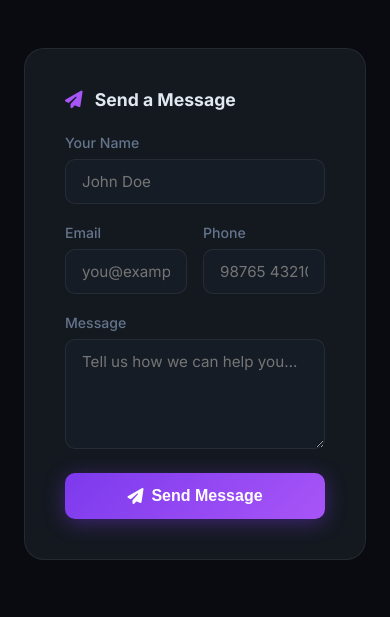
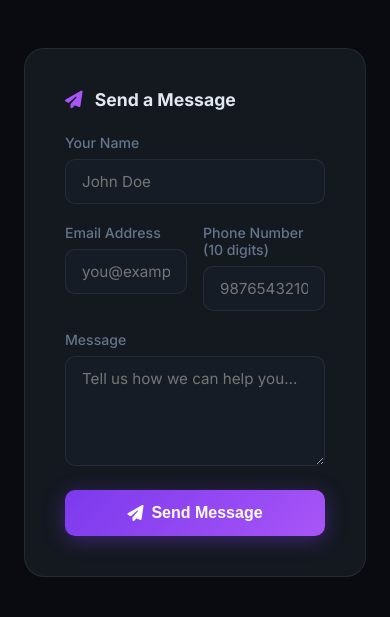
Before and after one commit to vishvam5379/sparkzone, a Django app: page /contact/ in a window 390 px wide. Shown: the part 1357-1974 px from the top of the page. Run offline with Django 5.2, Linux system fonts and the light colour scheme; parts of the project's set-up code (start-up, migrations or seed data) failed here and were passed over; some libraries are stand-ins or nearby versions.

Commit message:
Add email format and 10-digit mobile number validation to Contact Us form

```diff
--- a/sparkzoneapp/templates/contact.html
+++ b/sparkzoneapp/templates/contact.html
@@ -134,12 +134,12 @@
           </div>
           <div style="display:grid;grid-template-columns:1fr 1fr;gap:16px;">
             <div class="form-group">
-              <label for="c-email">Email</label>
-              <input type="email" name="email" id="c-email" placeholder="you@example.com" required {% if logged_in_user %}value="{{ logged_in_user.email }}"{% endif %} />
+              <label for="c-email">Email Address</label>
+              <input type="email" name="email" id="c-email" placeholder="you@example.com" required pattern="^[a-zA-Z0-9._%+-]+@[a-zA-Z0-9.-]+\.[a-zA-Z]{2,}$" title="Please enter a valid email address (e.g. name@domain.com)" {% if logged_in_user %}value="{{ logged_in_user.email }}"{% endif %} />
             </div>
             <div class="form-group">
-              <label for="c-phone">Phone</label>
-              <input type="tel" name="phone" id="c-phone" placeholder="98765 43210" required />
+              <label for="c-phone">Phone Number (10 digits)</label>
+              <input type="tel" name="phone" id="c-phone" placeholder="9876543210" required pattern="[0-9]{10}" maxlength="10" title="Please enter exactly 10 digits" />
             </div>
           </div>
           <div class="form-group">
--- a/sparkzoneapp/views.py
+++ b/sparkzoneapp/views.py
@@ -720,11 +720,28 @@ def my_bookings(request):
 # ─── Contact ────────────────────────────────────────────────────────────────────
 def contact(request):
     if request.method == 'POST':
+        name = request.POST.get('name', '').strip()
+        email = request.POST.get('email', '').strip().lower()
+        phone = request.POST.get('phone', '').strip()
+        message = request.POST.get('message', '').strip()
+
+        # Strict Email Format Validation
+        email_pattern = r'^[a-zA-Z0-9._%+-]+@[a-zA-Z0-9.-]+\.[a-zA-Z]{2,}$'
+        if not re.match(email_pattern, email):
+            messages.error(request, 'Please enter a valid email address (e.g. name@domain.com).')
+            return render_with_notifs(request, 'contact.html', {})
+
+        # Strict 10-Digit Mobile Number Validation
+        if not re.match(r'^\d{10}$', phone):
+            messages.error(request, 'Mobile number must be exactly 10 digits.')
+            return render_with_notifs(request, 'contact.html', {})
+
+        phone_num = int(phone) if phone.isdigit() else 9313858614
         ContactUs.objects.create(
-            name=request.POST.get('name'),
-            email=request.POST.get('email'),
-            phone=request.POST.get('phone'),
-            message=request.POST.get('message'),
+            name=name,
+            email=email,
+            phone=phone_num,
+            message=message,
         )
         messages.success(request, 'Your message has been sent! We will get back to you soon.')
         return redirect('contact')
```
